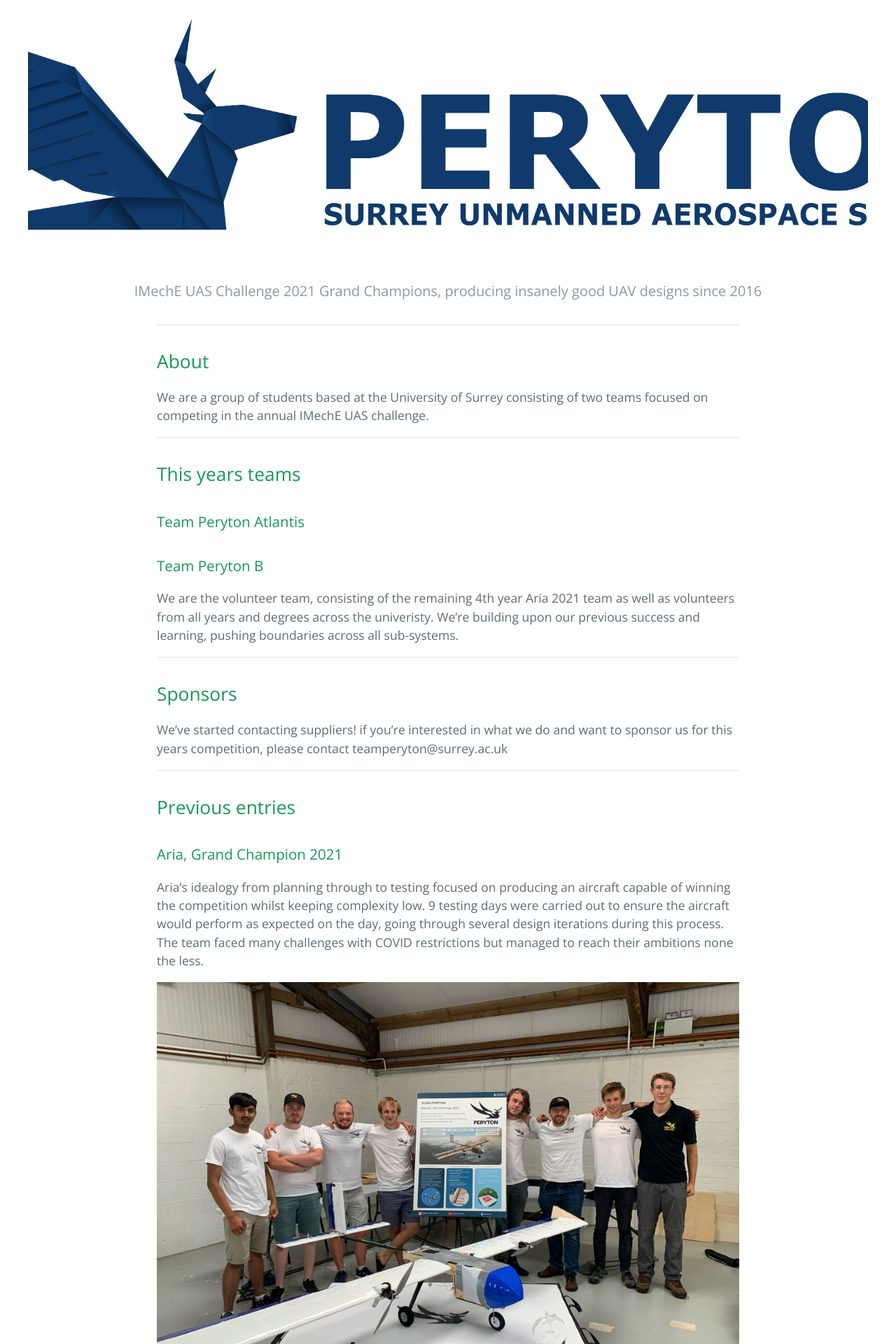
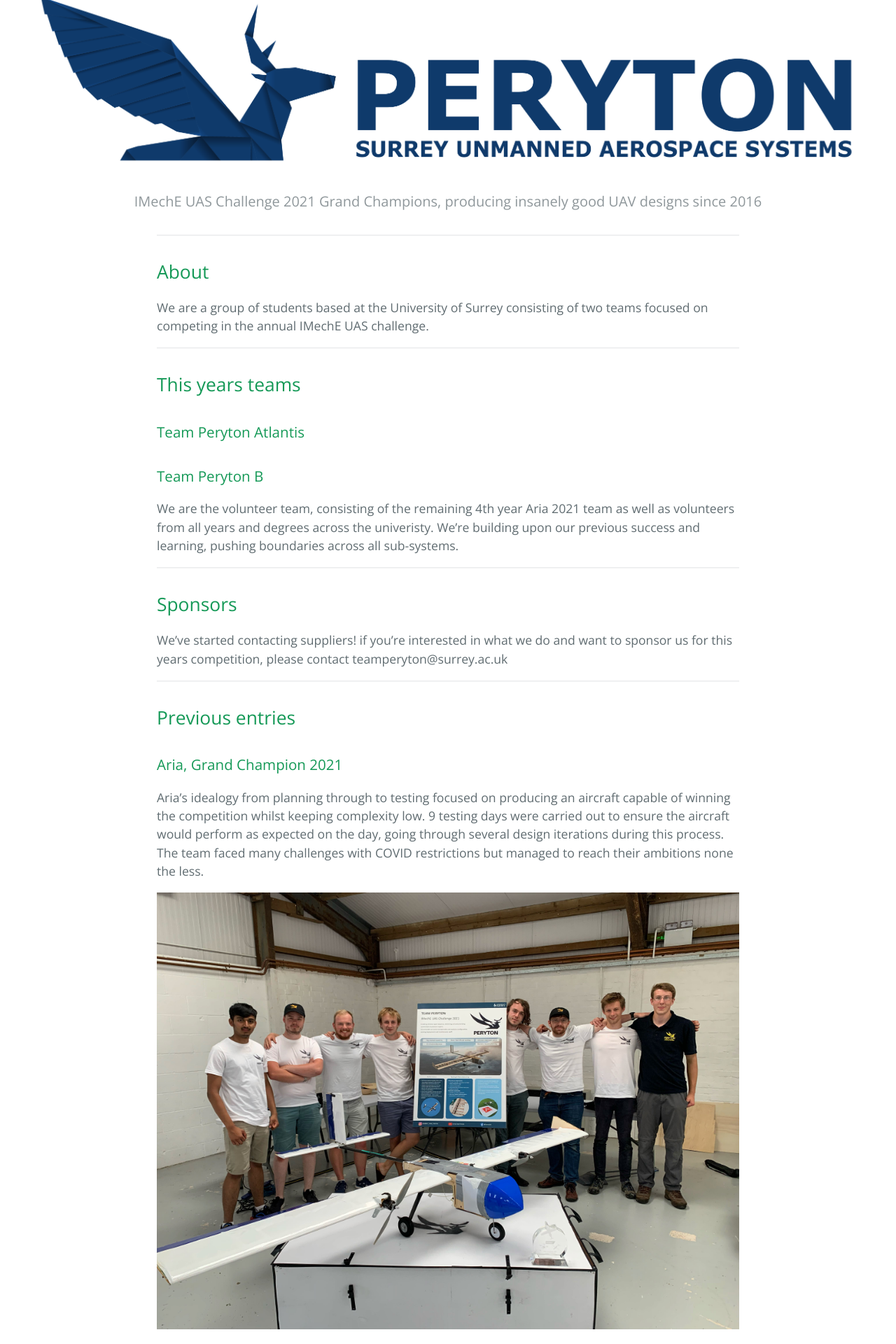
Before and after one commit to Team-Peryton/team-peryton.github.io, a Jekyll site: the page built from index.md, in a window 1280 px wide. Shown: the top 1920 px of the page at 70% size. Built offline with Jekyll 4.4.1, drawn with Linux system fonts in a browser that asks for light colours.

Commit message:
fix banner

```diff
--- a/_sass/jekyll-theme-cayman.scss
+++ b/_sass/jekyll-theme-cayman.scss
@@ -120,17 +120,17 @@ a {
 
   @include large {
     max-width: 1200px;
-    padding: 12rem 10rem;
+    padding: 8rem 10rem;
     align-items: center;
     margin: auto;
   }
 
   @include medium {
-    padding: 8rem 4rem;
+    padding: 5rem 4rem;
   }
 
   @include small {
-    padding: 5rem 1rem;
+    padding: 3rem 1rem;
   }
 }
 
```
